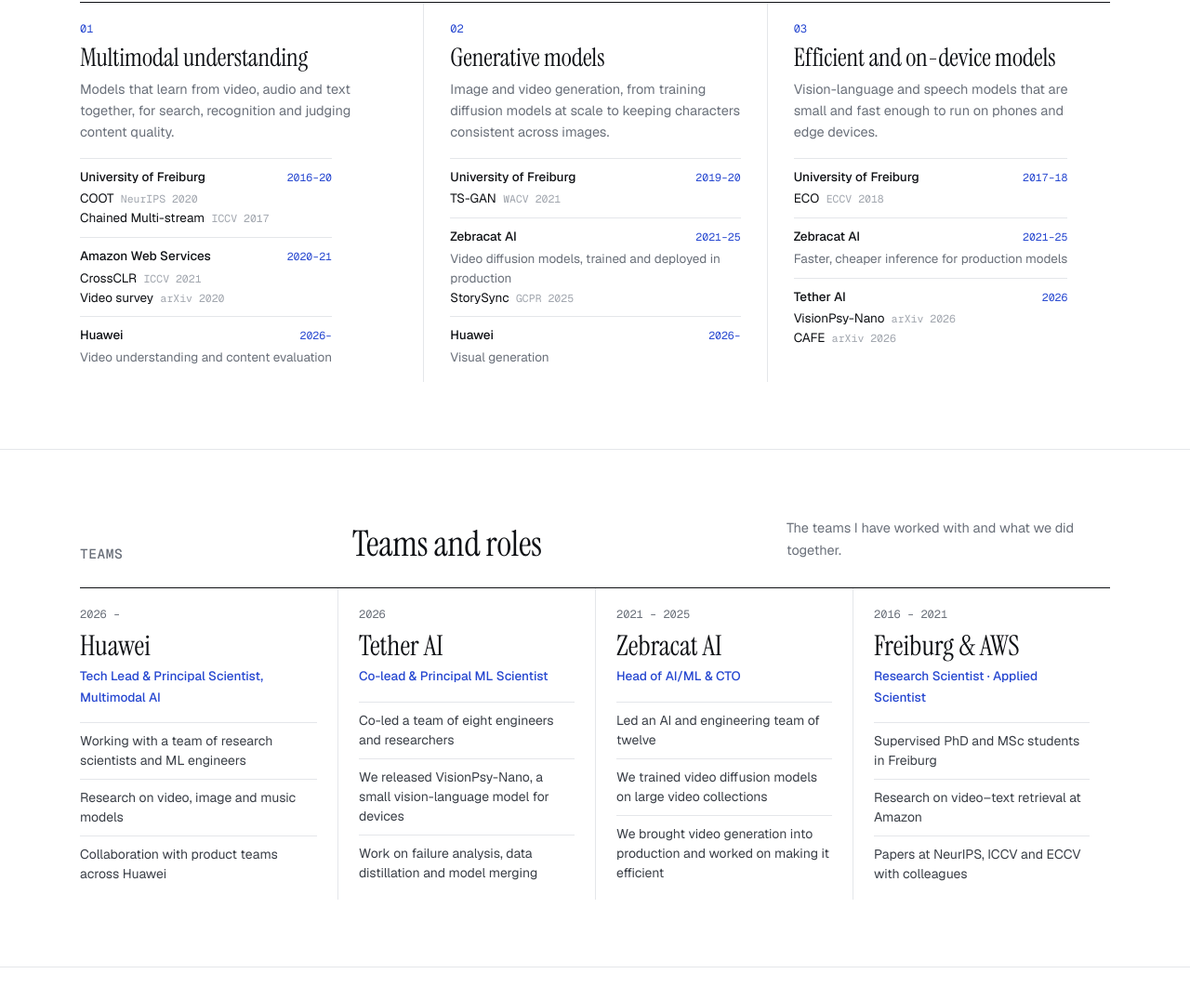
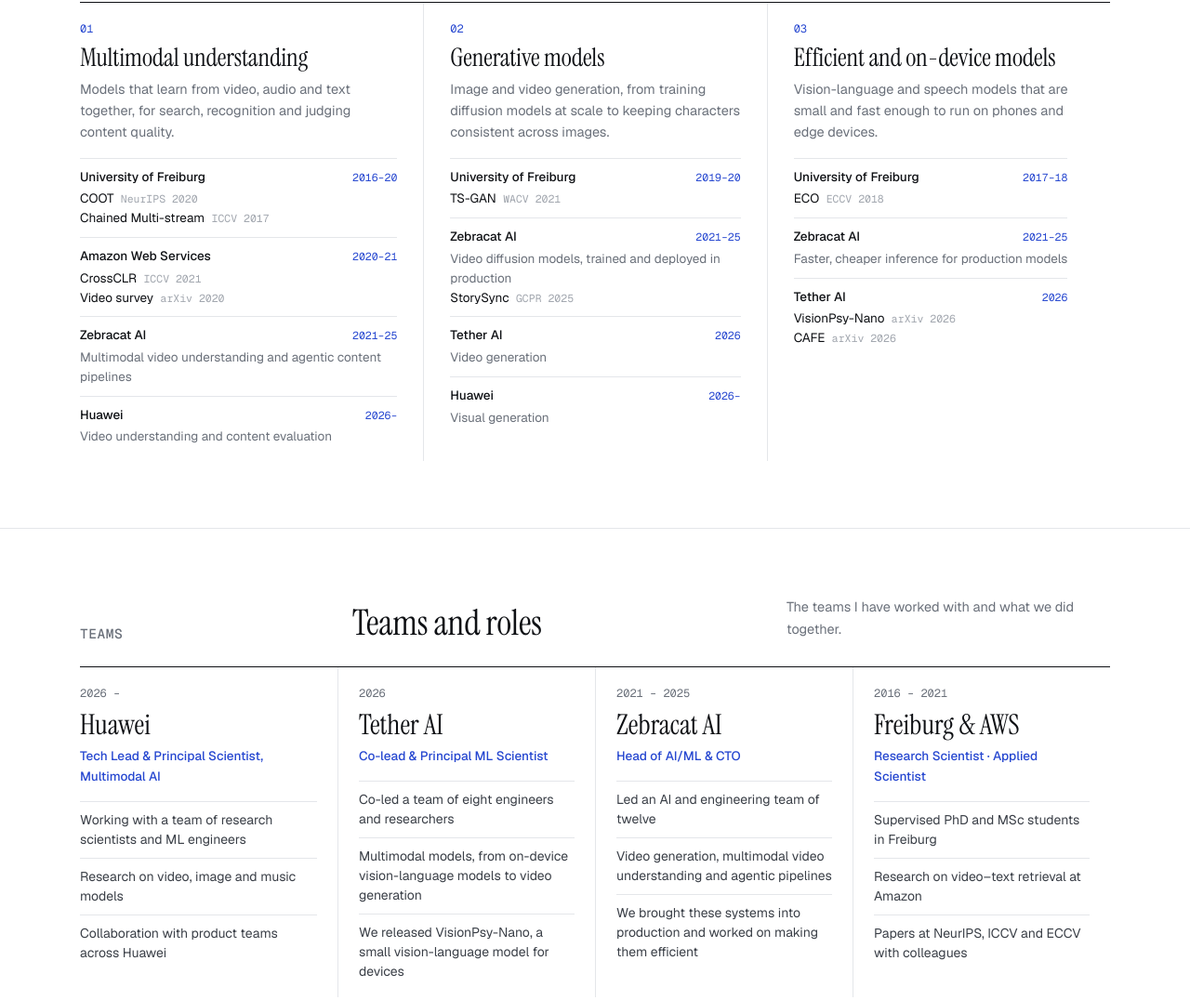
Before and after one commit to mzolfaghari/mzolfaghari.github.io, a plain HTML site: page index.html in a window 1280 px wide. Shown: the part 810-1886 px from the top of the page at 93% size. Drawn offline with nearby package versions, Linux system fonts and the light colour scheme.

Commit message:
Describe Tether AI and Zebracat work more accurately
Tether AI: multimodal models including on-device VLMs and video
generation. Zebracat: video generation, multimodal video understanding
and agentic content pipelines.

Co-Authored-By: Claude Opus 5.5 <noreply@anthropic.com>

```diff
--- a/assets/js/data.js
+++ b/assets/js/data.js
@@ -33,8 +33,8 @@ window.SITE = {
 
   roles: [
     { from: 2026, to: null, when: "2026 –", org: "Huawei", title: "Tech Lead & Principal Scientist, Multimodal AI", text: "Research on understanding and generating video, images and music.", kind: "ind" },
-    { from: 2026, to: 2026, when: "2026", org: "Tether AI", title: "Co-lead & Principal ML Scientist", text: "Co-led a team of eight working on vision-language models that run on devices.", kind: "ind" },
-    { from: 2021, to: 2025, when: "2021 – 2025", org: "Zebracat AI", title: "Head of AI/ML & CTO", text: "Led the AI team; we trained and deployed video diffusion and video–text models.", kind: "ind" },
+    { from: 2026, to: 2026, when: "2026", org: "Tether AI", title: "Co-lead & Principal ML Scientist", text: "Co-led a team of eight on multimodal AI, including on-device vision-language models and video generation.", kind: "ind" },
+    { from: 2021, to: 2025, when: "2021 – 2025", org: "Zebracat AI", title: "Head of AI/ML & CTO", text: "Led the AI team working on video generation, multimodal video understanding and agentic content pipelines, from research to production.", kind: "ind" },
     { from: 2020, to: 2021, when: "2020 – 2021", org: "Amazon Web Services", title: "Applied Scientist", text: "Worked on video–text retrieval and contributed video models to GluonCV.", kind: "ind" },
     { from: 2016, to: 2020, when: "2016 – 2020", org: "University of Freiburg", title: "PhD, Multimodal AI · Research Scientist", text: "Research on multimodal video understanding, advised by <a href='https://scholar.google.com/citations?user=0VAe-TQAAAAJ&amp;hl=en'>Prof. Thomas Brox</a>. Supervised several PhD and MSc students.", kind: "acad" },
     { from: 2009, to: 2015, when: "2009 – 2015", org: "Earlier", title: "Research and engineering", text: "Machine learning roles at Sharif University of Technology, DarViz, Niroo Research Institute and CRCIS.", kind: "early" },
--- a/index.html
+++ b/index.html
@@ -183,7 +183,7 @@ a{color:inherit;text-decoration:none}p{margin:0}h1,h2,h3{margin:0;font-weight:50
   <div>
     <h1>Reza Zolfaghari</h1>
     <p class="hl">Multimodal learning: understanding and generating video, images and sound.</p>
-    <p class="bio">My research centres on multimodal learning, especially video, and on bringing these models into real products. At Huawei, I work as Tech Lead and Principal Scientist with a team developing video, image and music models. Previously, I worked on on-device vision-language models at Tether AI and served as Head of AI/ML and CTO at Zebracat, where we developed video generation for production. Earlier, I was an Applied Scientist at Amazon. I completed my PhD at the University of Freiburg under the supervision of <a href="https://scholar.google.com/citations?user=0VAe-TQAAAAJ&amp;hl=en">Prof. Thomas Brox</a>.</p>
+    <p class="bio">My research centres on multimodal learning, especially video, and on bringing these models into real products. At Huawei, I work as Tech Lead and Principal Scientist with a team developing video, image and music models. Previously, at Tether AI, I worked on multimodal models, from on-device vision-language models to video generation. As Head of AI/ML and CTO at Zebracat, I led work on video generation, multimodal video understanding and agentic content pipelines in production. Earlier, I was an Applied Scientist at Amazon. I completed my PhD at the University of Freiburg under the supervision of <a href="https://scholar.google.com/citations?user=0VAe-TQAAAAJ&amp;hl=en">Prof. Thomas Brox</a>.</p>
 
   </div>
   <figure class="photo"><img src="assets/img/reza.jpg" alt="Reza Zolfaghari">
@@ -264,17 +264,17 @@ a{color:inherit;text-decoration:none}p{margin:0}h1,h2,h3{margin:0;font-weight:50
 const S = SITE, P = id => S.pubs.find(p => p.id === id);
 const LEAD = [
   { org: "Huawei", when: "2026 –", role: "Tech Lead & Principal Scientist, Multimodal AI", pts: ["Working with a team of research scientists and ML engineers", "Research on video, image and music models", "Collaboration with product teams across Huawei"] },
-  { org: "Tether AI", when: "2026", role: "Co-lead & Principal ML Scientist", pts: ["Co-led a team of eight engineers and researchers", "We released VisionPsy-Nano, a small vision-language model for devices", "Work on failure analysis, data distillation and model merging"] },
-  { org: "Zebracat AI", when: "2021 – 2025", role: "Head of AI/ML & CTO", pts: ["Led an AI and engineering team of twelve", "We trained video diffusion models on large video collections", "We brought video generation into production and worked on making it efficient"] },
+  { org: "Tether AI", when: "2026", role: "Co-lead & Principal ML Scientist", pts: ["Co-led a team of eight engineers and researchers", "Multimodal models, from on-device vision-language models to video generation", "We released VisionPsy-Nano, a small vision-language model for devices"] },
+  { org: "Zebracat AI", when: "2021 – 2025", role: "Head of AI/ML & CTO", pts: ["Led an AI and engineering team of twelve", "Video generation, multimodal video understanding and agentic pipelines", "We brought these systems into production and worked on making them efficient"] },
   { org: "Freiburg & AWS", when: "2016 – 2021", role: "Research Scientist · Applied Scientist", pts: ["Supervised PhD and MSc students in Freiburg", "Research on video–text retrieval at Amazon", "Papers at NeurIPS, ICCV and ECCV with colleagues"] },
 ];
 lt.innerHTML = LEAD.map(l => `<article class="lc"><p class="w">${l.when}</p><h3>${l.org}</h3><p class="r">${l.role}</p><ul>${l.pts.map(x => `<li>${x}</li>`).join("")}</ul></article>`).join("");
 const ref = id => { const p = P(id); return `<a href="${p.url}">${p.short}</a> <span>${p.venue} ${p.year}</span>`; };
 const AREAS = [
   { n: "01", t: "Multimodal understanding", d: "Models that learn from video, audio and text together, for search, recognition and judging content quality.",
-    items: [["University of Freiburg", "2016–20", ["coot", "chained"]], ["Amazon Web Services", "2020–21", ["crossclr", "survey"]], ["Huawei", "2026–", [], "Video understanding and content evaluation"]] },
+    items: [["University of Freiburg", "2016–20", ["coot", "chained"]], ["Amazon Web Services", "2020–21", ["crossclr", "survey"]], ["Zebracat AI", "2021–25", [], "Multimodal video understanding and agentic content pipelines"], ["Huawei", "2026–", [], "Video understanding and content evaluation"]] },
   { n: "02", t: "Generative models", d: "Image and video generation, from training diffusion models at scale to keeping characters consistent across images.",
-    items: [["University of Freiburg", "2019–20", ["tsgan"]], ["Zebracat AI", "2021–25", ["storysync"], "Video diffusion models, trained and deployed in production"], ["Huawei", "2026–", [], "Visual generation"]] },
+    items: [["University of Freiburg", "2019–20", ["tsgan"]], ["Zebracat AI", "2021–25", ["storysync"], "Video diffusion models, trained and deployed in production"], ["Tether AI", "2026", [], "Video generation"], ["Huawei", "2026–", [], "Visual generation"]] },
   { n: "03", t: "Efficient and on-device models", d: "Vision-language and speech models that are small and fast enough to run on phones and edge devices.",
     items: [["University of Freiburg", "2017–18", ["eco"]], ["Zebracat AI", "2021–25", [], "Faster, cheaper inference for production models"], ["Tether AI", "2026", ["visionpsy", "cafe"]]] },
 ];
```
